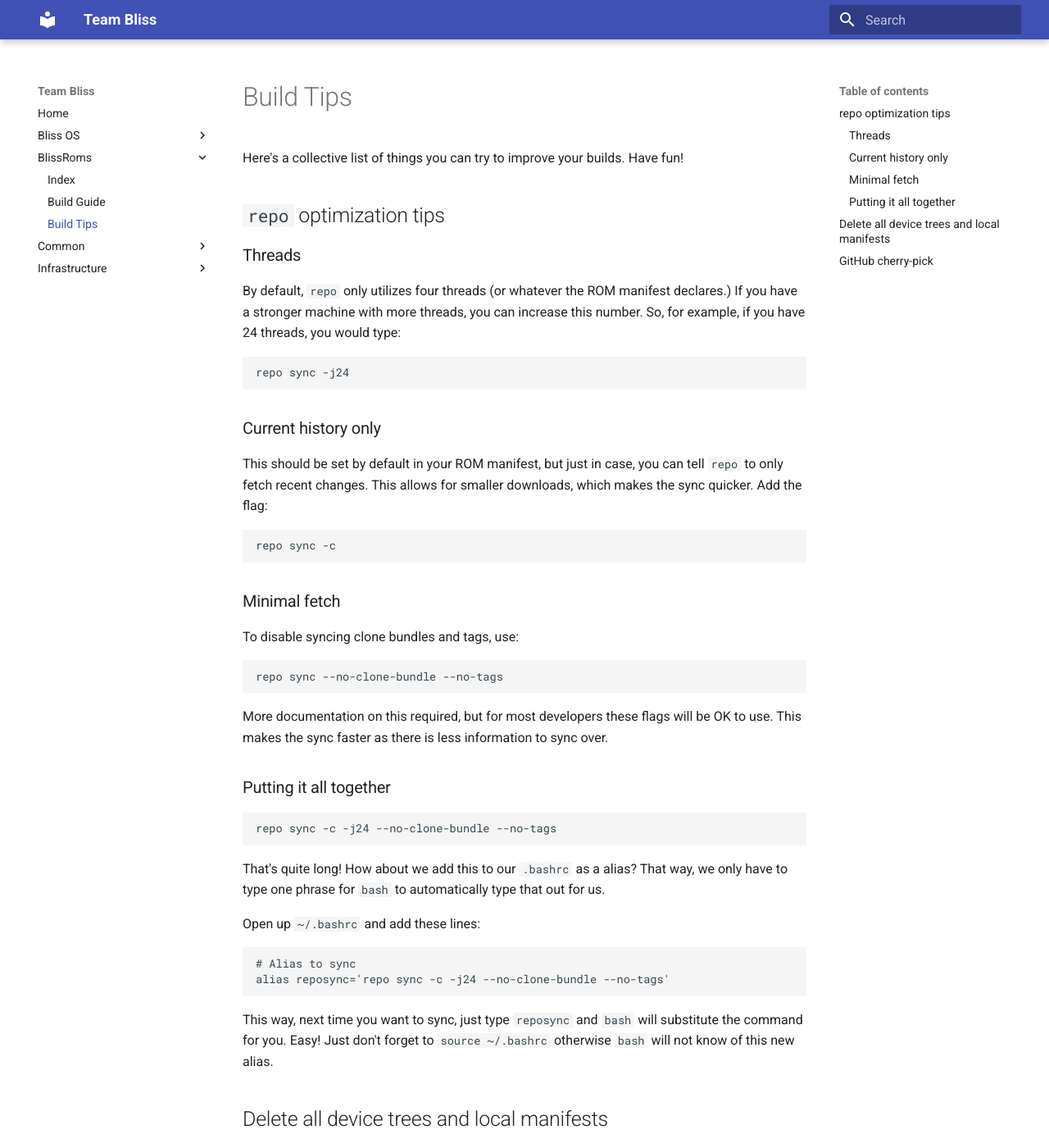
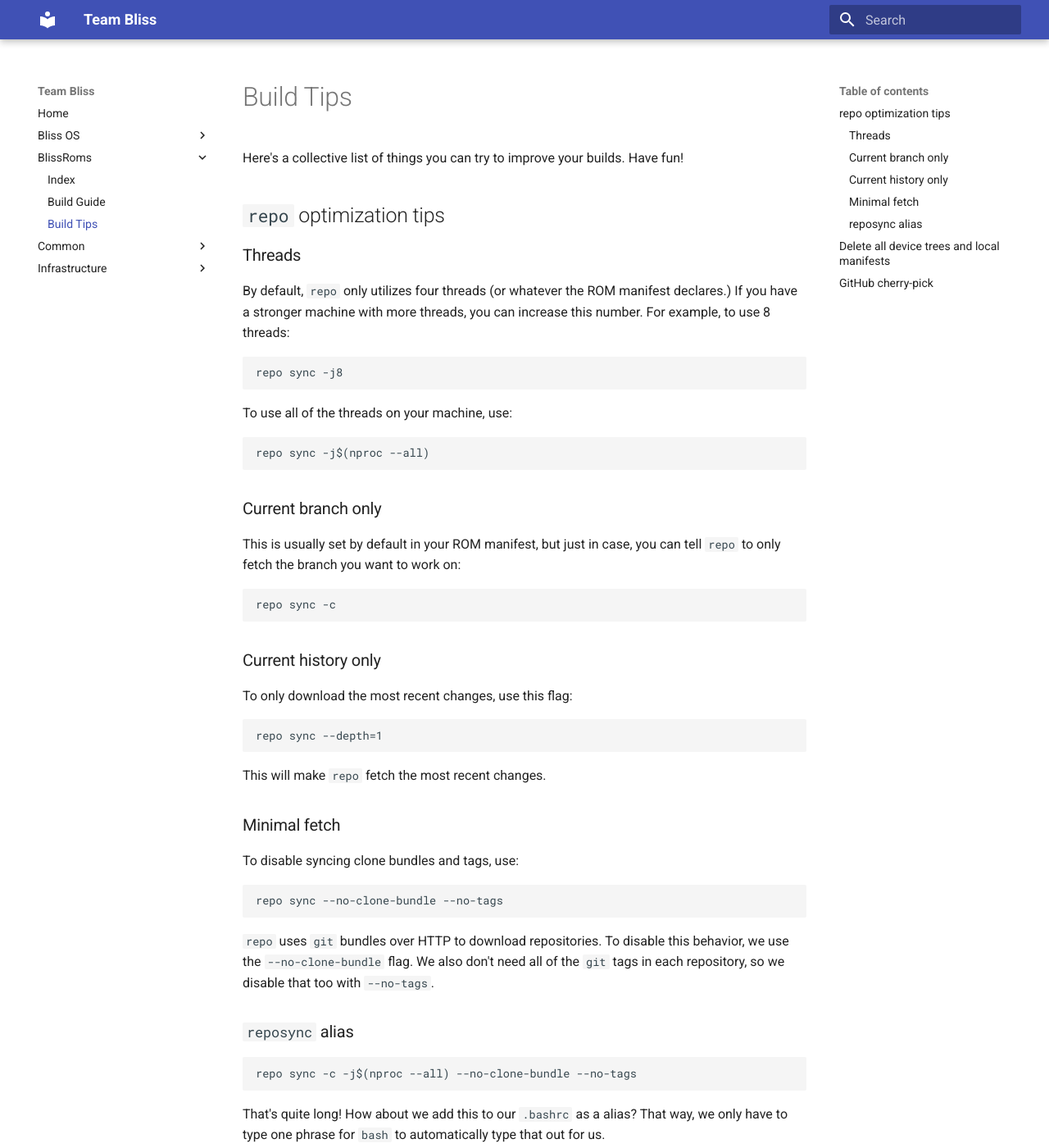
Before and after one commit to BlissRoms/Documentation-old, an MkDocs documentation site: the page built from docs/BlissRoms/build-tips.md, in a window 1280 px wide and 1400 px high. Shown: the whole window at 82% size. Built offline with MkDocs 1.6.1 and Material for MkDocs 9.7.7, drawn with Linux system fonts in a browser that asks for light colours; some of the changed text lies outside the part shown.

Commit message:
BlissRoms: Refactor repo section
Change-Id: I93f0993398624582a5898bd3cb308188ebaa4c5d

```diff
--- a/docs/BlissRoms/build-tips.md
+++ b/docs/BlissRoms/build-tips.md
@@ -6,15 +6,27 @@ Here's a collective list of things you can try to improve your builds. Have fun!
 
 ### Threads
 
-By default, `repo` only utilizes four threads (or whatever the ROM manifest declares.) If you have a stronger machine with more threads, you can increase this number. So, for example, if you have 24 threads, you would type:
+By default, `repo` only utilizes four threads (or whatever the ROM manifest declares.) If you have a stronger machine with more threads, you can increase this number. For example, to use 8 threads:
 
-    repo sync -j24
+    repo sync -j8
+
+To use all of the threads on your machine, use:
+
+    repo sync -j$(nproc --all)
+
+### Current branch only
+
+This is usually set by default in your ROM manifest, but just in case, you can tell `repo` to only fetch the branch you want to work on:
+
+    repo sync -c
 
 ### Current history only
 
-This should be set by default in your ROM manifest, but just in case, you can tell `repo` to only fetch recent changes. This allows for smaller downloads, which makes the sync quicker. Add the flag:
+To only download the most recent changes, use this flag:
 
-    repo sync -c
+    repo sync --depth=1
+
+This will make `repo` fetch the most recent changes.
 
 ### Minimal fetch
 
@@ -22,18 +34,18 @@ To disable syncing clone bundles and tags, use:
 
     repo sync --no-clone-bundle --no-tags
 
-More documentation on this required, but for most developers these flags will be OK to use. This makes the sync faster as there is less information to sync over.
+`repo` uses `git` bundles over HTTP to download repositories. To disable this behavior, we use the `--no-clone-bundle` flag. We also don't need all of the `git` tags in each repository, so we disable that too with `--no-tags`.
 
-### Putting it all together
+### `reposync` alias
 
-    repo sync -c -j24 --no-clone-bundle --no-tags
+    repo sync -c -j$(nproc --all) --no-clone-bundle --no-tags
 
 That's quite long! How about we add this to our `.bashrc` as a alias? That way, we only have to type one phrase for `bash` to automatically type that out for us.
 
 Open up `~/.bashrc` and add these lines:
 
     # Alias to sync
-    alias reposync='repo sync -c -j24 --no-clone-bundle --no-tags'
+    alias reposync='repo sync -c -j$(nproc --all) --no-clone-bundle --no-tags'
 
 This way, next time you want to sync, just type `reposync` and `bash` will substitute the command for you. Easy! Just don't forget to `source ~/.bashrc` otherwise `bash` will not know of this new alias.
 
```
